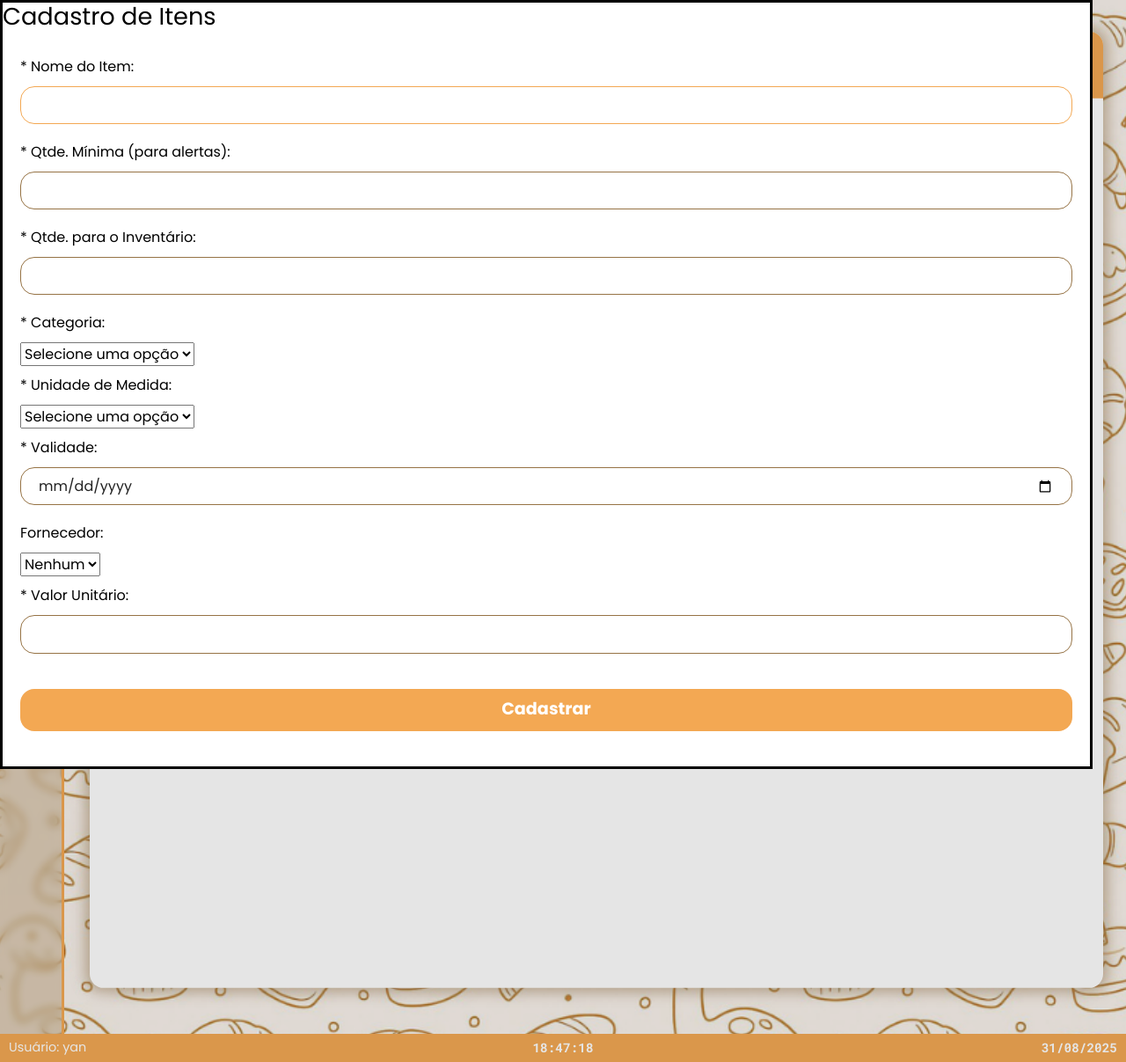
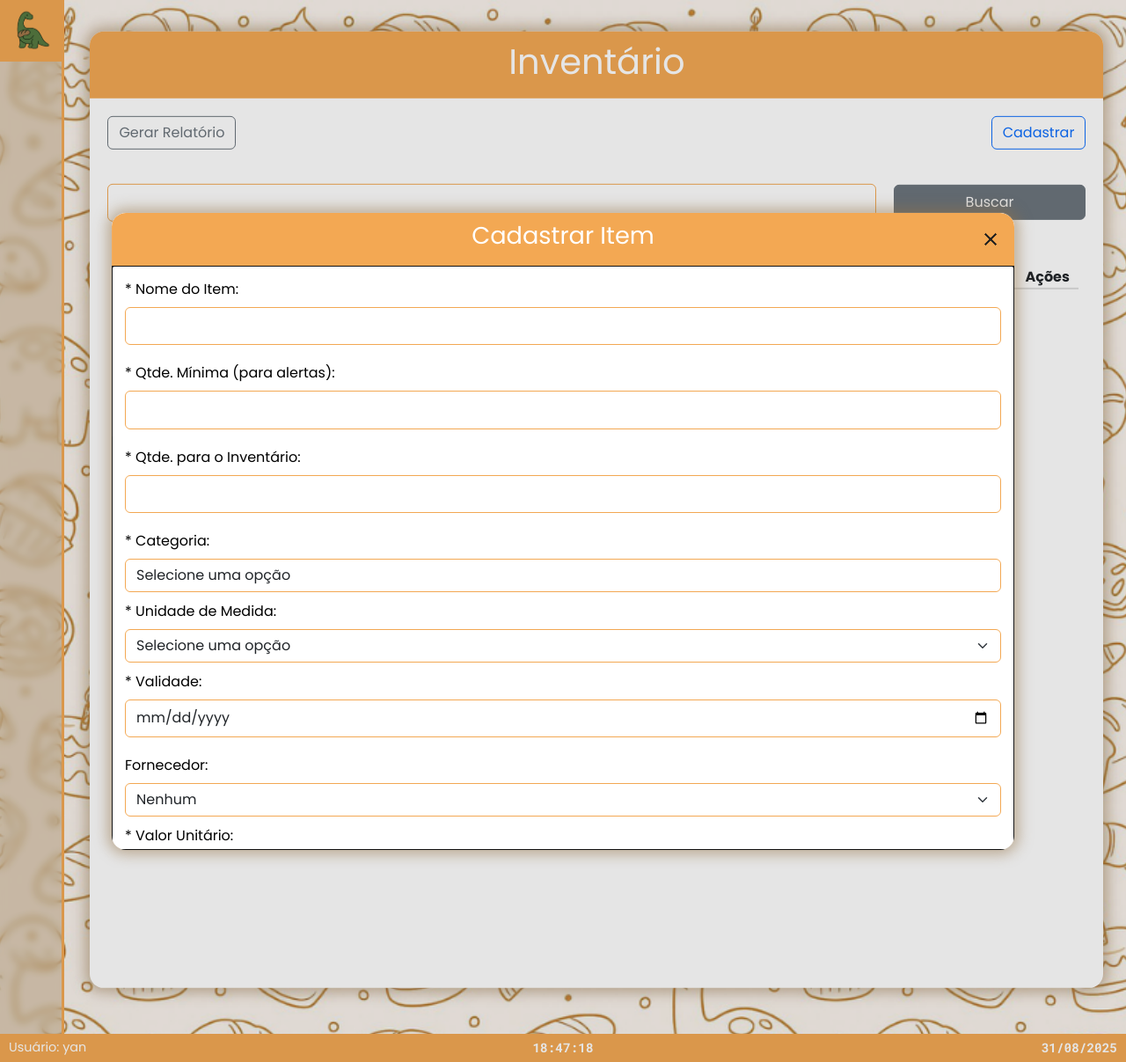
Before and after one commit to micaeljunco/GePadariaMbembe, a PHP site: page /itens.php in a window 1280 px wide, after a click on "Cadastrar". Shown: the whole page at 88% size. Run offline with PHP 8.4, Linux system fonts and the light colour scheme; a user stored in the database is signed in; data comes from the database, SQL or seed files in the repository; data that the repository does not hold is empty; some libraries are stand-ins or nearby versions.

Commit message:
estilização: dialogs

```diff
--- a/view/itens.php
+++ b/view/itens.php
@@ -35,36 +35,40 @@ $fornecedores = consulta_fornecedores();
 
         <div id="container-top">
             <div id="cadastro_relatorio">
+                <button type="button" class="btn btn-outline-secondary">Gerar Relatório</button>
                 <button type="button" id="abrirCadastroItens" class="btn btn-outline-primary"
                 onclick="document.getElementById('cadastroItens').showModal()">Cadastrar</button>
-                <button type="button" class="btn btn-outline-secondary">Gerar Relatório</button>
             </div>
             <form method="get" action="itens.php" id="form-busca-itens">
                 <input type="text" class="form-control" name="busca">
                 <button type="submit" class="btn btn-secondary">Buscar</button>
             </form>
         </div>
-    <dialog id="cadastroItens" class="popup">
-        <h2>Cadastro de Itens</h2>
+
+    <dialog id="cadastroItens" class="popupContainer">
+        <div class="nomePopup">
+            <h2>Cadastrar Item</h2>
+            <img src="../img/Fechar.png" alt="Fechar" onclick="document.getElementById('cadastroItens').close()">
+        </div>
         <form action="../controller/itens/cadastrarItens.php" method="POST">
-            <label for="nomeItem">* Nome do Item:</label>
-            <input type="text" id="nomeItem" name="nomeItem" maxlength="255" minlength="1" required>
+            <label for="nomeItem" class="form-label">* Nome do Item:</label>
+            <input type="text" id="nomeItem" class="form-control" name="nomeItem" maxlength="255" minlength="1" required>
 
-            <label for="cnpjItem">* Qtde. Mínima (para alertas):</label>
-            <input type="number" id="quantMin" name="quantMin" step="1" min="0" required>
+            <label for="cnpjItem" class="form-label">* Qtde. Mínima (para alertas):</label>
+            <input type="number" id="quantMin" class="form-control" name="quantMin" step="1" min="0" required>
 
-            <label for="quant">* Qtde. para o Inventário:</label>
-            <input type="number" name="quant" id="quant" step="1" min="0" required>
+            <label for="quant" class="form-label">* Qtde. para o Inventário:</label>
+            <input type="number" name="quant" id="quant" class="form-control" step="1" min="0" required>
 
-            <label for="categoria">* Categoria:</label>
-            <select id="categoria" name="categoria" required>
+            <label for="categoria" class="form-label">* Categoria:</label>
+            <select id="categoria" class="form-control" name="categoria" required>
                 <option selected disabled>Selecione uma opção</option>
                 <option value="insumo">Insumo</option>
                 <option value="produto">Produto</option>
             </select>
 
-            <label for="unidade_medida">* Unidade de Medida:</label>
-            <select id="unidade_medida" name="unidade_medida" required>
+            <label for="unidade_medida" class="form-label">* Unidade de Medida:</label>
+            <select id="unidade_medida" class="form-select" name="unidade_medida" required>
                 <option selected disabled>Selecione uma opção</option>
                 <option value="UN">UN</option>
                 <option value="Kg">Kg</option>
@@ -73,8 +77,8 @@ $fornecedores = consulta_fornecedores();
                 <option value="ml">ml</option>
             </select>
 
-            <label for="validade">* Validade:</label>
-            <input type="date" name="validade" id="validade" required>
+            <label for="validade" class="form-label">* Validade:</label>
+            <input type="date" name="validade" id="validade" class="form-control" required>
 
             <script>
                 // Obtem a data atual e define como valor minimo para o campo de validade;
@@ -83,8 +87,8 @@ $fornecedores = consulta_fornecedores();
                 inputDate.min = today;
             </script>
 
-            <label>Fornecedor:</label>
-            <select id="idFornecedor" name="idFornecedor">
+            <label class="form-label" for="idFornecedor">Fornecedor:</label>
+                <select id="idFornecedor" class="form-select" name="idFornecedor">
                 <option value="0" selected>Nenhum</option>
                 <?php foreach ($fornecedores as $fornecedor): ?>
                     <option value="<?= $fornecedor[
@@ -93,10 +97,10 @@ $fornecedores = consulta_fornecedores();
                 <?php endforeach; ?>
             </select>
 
-            <label id="valUni">* Valor Unitário:</label>
-            <input type="number" id="valUni" name="valUni" step="0.01" min="0" required>
+            <label for="valUni" class="form-label">* Valor Unitário:</label>
+            <input type="number" id="valUni" class="form-control" name="valUni" step="0.01" min="0" required>
 
-            <button type="submit">Cadastrar</button>
+            <button type="submit" class="btn btn-outline-warning">Cadastrar</button>
         </form>
     </dialog>
     <hr>
@@ -177,29 +181,32 @@ $fornecedores = consulta_fornecedores();
             <?php endif; ?>
         </tbody>
     </table>
-    <hr>
-    <dialog id="editarItem" class="popup">
-        <h2>Editar Item</h2>
+    <dialog id="editarItem" class="popupContainer">
+        <div class="nomePopup">
+            <h2>Editar Item</h2>
+            <img src="../img/Fechar.png" alt="Fechar" onclick="document.getElementById('cadastroItens').close()">
+        </div>
         <form action="../controller/itens/editarItens.php" method="POST">
             <input type="hidden" id="id_itemCampoEditar" name="id_item">
-            <label for="nomeItem">* Nome do Item:</label>
-            <input type="text" id="nomeItemEd" name="nomeItem" maxlength="255" minlength="1" required>
 
-            <label for="cnpjItem">* Qtde. Mínima (para alertas):</label>
-            <input type="number" id="quantMinEd" name="quantMin" step="1" min="0" required>
+            <label for="nomeItem" class="form-label">* Nome do Item:</label>
+            <input type="text" id="nomeItemEd" class="form-control" name="nomeItem" maxlength="255" minlength="1" required>
 
-            <label for="quant">* Qtde. em estoque:</label>
-            <input type="number" name="quant" id="quantEd" step="1" min="0" required>
+            <label for="cnpjItem" class="form-label">* Qtde. Mínima (para alertas):</label>
+            <input type="number" id="quantMinEd" class="form-control" name="quantMin" step="1" min="0" required>
 
-            <label for="categoriaEd">* Categoria:</label>
-            <select id="categoriaEd" name="categoria" required>
+            <label for="quant" class="form-label">* Qtde. em estoque:</label>
+            <input type="number" name="quant" id="quantEd" class="form-control" step="1" min="0" required>
+
+            <label for="categoriaEd" class="form-label">* Categoria:</label>
+            <select id="categoriaEd" class="form-select" name="categoria" required>
                 <option selected disabled>Selecione uma opção</option>
                 <option value="insumo">Insumo</option>
                 <option value="produto">Produto</option>
             </select>
 
-            <label for="unidade_medidaEd">* Unidade de Medida:</label>
-            <select id="unidade_medidaEd" name="unidade_medida" required>
+            <label for="unidade_medidaEd" class="form-label">* Unidade de Medida:</label>
+            <select id="unidade_medidaEd" class="form-select" name="unidade_medida" required>
                 <option selected disabled>Selecione uma opção</option>
                 <option value="UN">UN</option>
                 <option value="Kg">Kg</option>
@@ -208,8 +215,8 @@ $fornecedores = consulta_fornecedores();
                 <option value="ml">ml</option>
             </select>
 
-            <label for="validadeEd">* Validade:</label>
-            <input type="date" name="validade" id="validadeEd" required>
+            <label for="validadeEd" class="form-label">* Validade:</label>
+            <input type="date" name="validade" id="validadeEd" class="form-control" required>
 
             <script>
                 // Obtem a data atual e define como valor minimo para o campo de validade;
@@ -217,8 +224,8 @@ $fornecedores = consulta_fornecedores();
                 inputDateEd.min = today;
             </script>
 
-            <label>Fornecedor:</label>
-            <select id="idFornecedorEd" name="idFornecedor">
+            <label for="idFornecedorEd" class="form-label">Fornecedor:</label>
+            <select id="idFornecedorEd" class="form-select" name="idFornecedor">
                 <option value="0" selected>Nenhum</option>
                 <?php foreach ($fornecedores as $fornecedor): ?>
                     <option value="<?= $fornecedor[
@@ -227,10 +234,10 @@ $fornecedores = consulta_fornecedores();
                 <?php endforeach; ?>
             </select>
 
-            <label id="valUniEd">* Valor Unitário:</label>
-            <input type="number" id="valUniEd" name="valUni" step="0.01" min="0" required>
+            <label id="valUniEd" class="form-label">* Valor Unitário:</label>
+            <input type="number" id="valUniEd"  class="form-control" name="valUni" step="0.01" min="0" required>
 
-            <button type="submit">Salvar</button>
+            <button type="submit" class="btn btn-outline-warning">Salvar</button>
         </form>
     </dialog>
     <script src="../src/js/itens.js"></script>
```
